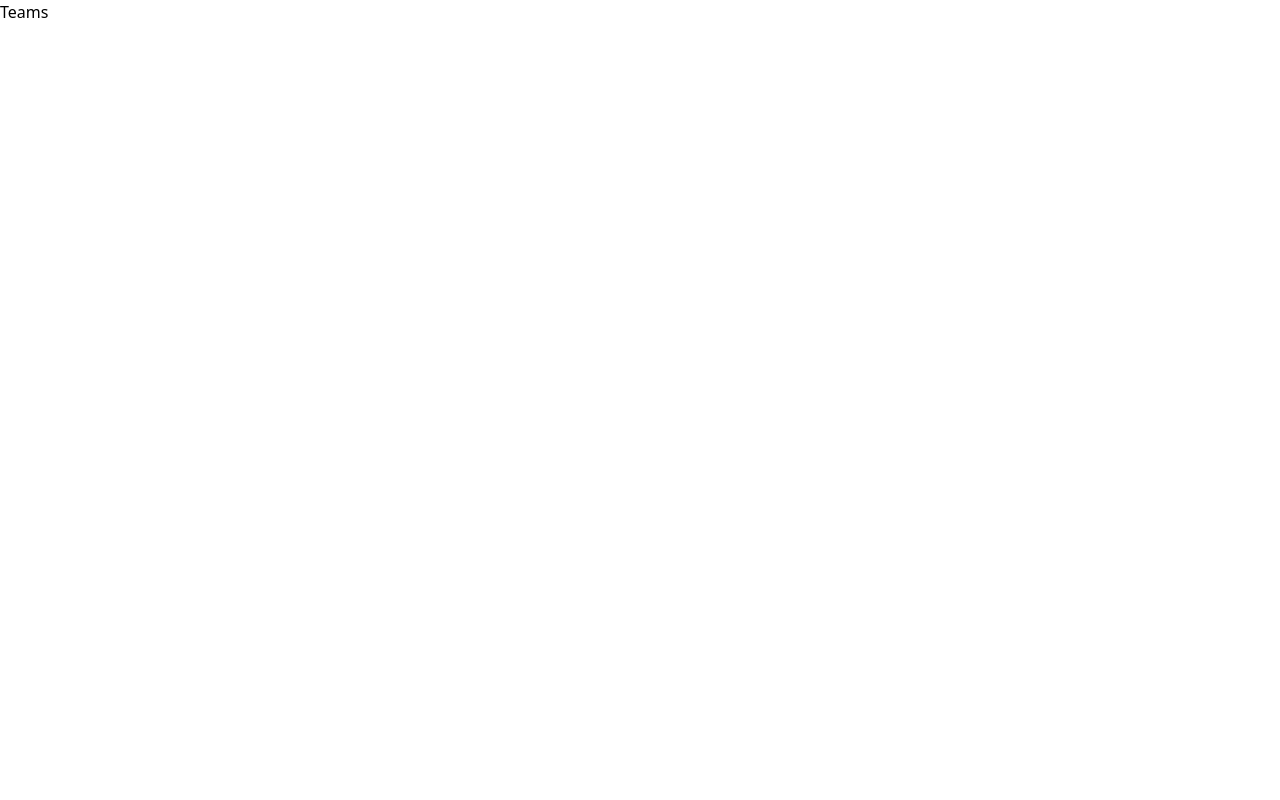
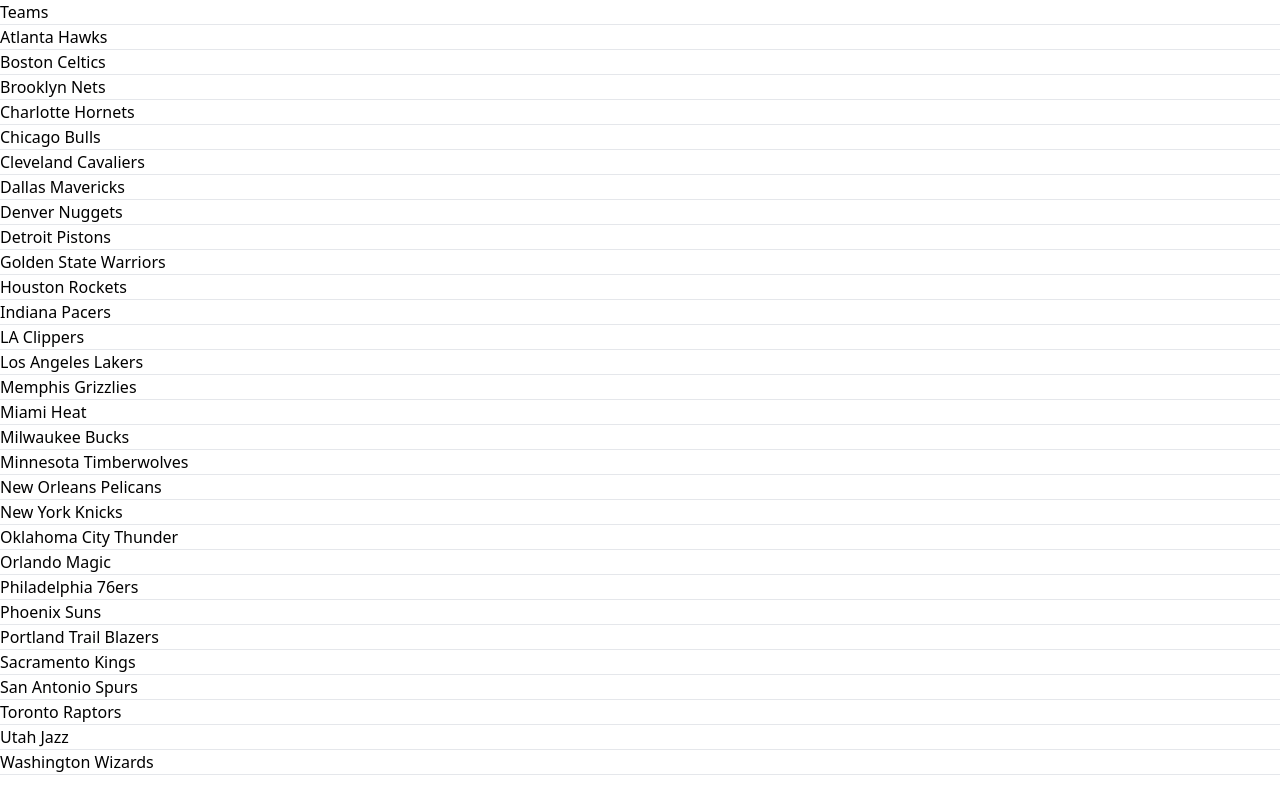
Before and after one commit to xancia/NBA-APP, a React (Vite) app: page /teams in a window 1280 px wide. Built offline with nearby package versions, Linux system fonts and the light colour scheme.

Commit message:
added team data

```diff
--- /dev/null
+++ b/src/components/SoloedTeam.jsx
@@ -0,0 +1,30 @@
+import React, { useState } from "react";
+
+export default function SoloedTeam({ team, index }) {
+  const [reveal, setReveal] = useState(false);
+  function handleReveal() {
+    setReveal(!reveal);
+  }
+  return (
+    <div onClick={handleReveal} className="Team">
+      <div>{team.full_name}</div>
+      {/* <div>{team.abbreviation}</div> */}
+      {reveal && (
+          <>
+          <img src="" alt="Fix me" />
+          <div>{team.city}</div>
+          <div>{team.conference}</div>
+          <div>{team.division}</div>
+        </>
+      )}
+      <hr />
+    </div>
+  );
+}
+//         "id": 1,
+//         "abbreviation": "ATL",
+//         "city": "Atlanta",
+//         "conference": "East",
+//         "division": "Southeast",
+//         "full_name": "Atlanta Hawks",
+//         "name": "Hawks"
--- a/src/components/Teams.jsx
+++ b/src/components/Teams.jsx
@@ -1,8 +1,306 @@
+import { Fragment, useState } from "react";
+import SoloedTeam from './SoloedTeam'
 
+
+const repalceApiArr = [
+  {
+    id: 1,
+    abbreviation: "ATL",
+    city: "Atlanta",
+    conference: "East",
+    division: "Southeast",
+    full_name: "Atlanta Hawks",
+    name: "Hawks",
+  },
+  {
+    id: 2,
+    abbreviation: "BOS",
+    city: "Boston",
+    conference: "East",
+    division: "Atlantic",
+    full_name: "Boston Celtics",
+    name: "Celtics",
+  },
+  {
+    id: 3,
+    abbreviation: "BKN",
+    city: "Brooklyn",
+    conference: "East",
+    division: "Atlantic",
+    full_name: "Brooklyn Nets",
+    name: "Nets",
+  },
+  {
+    id: 4,
+    abbreviation: "CHA",
+    city: "Charlotte",
+    conference: "East",
+    division: "Southeast",
+    full_name: "Charlotte Hornets",
+    name: "Hornets",
+  },
+  {
+    id: 5,
+    abbreviation: "CHI",
+    city: "Chicago",
+    conference: "East",
+    division: "Central",
+    full_name: "Chicago Bulls",
+    name: "Bulls",
+  },
+  {
+    id: 6,
+    abbreviation: "CLE",
+    city: "Cleveland",
+    conference: "East",
+    division: "Central",
+    full_name: "Cleveland Cavaliers",
+    name: "Cavaliers",
+  },
+  {
+    id: 7,
+    abbreviation: "DAL",
+    city: "Dallas",
+    conference: "West",
+    division: "Southwest",
+    full_name: "Dallas Mavericks",
+    name: "Mavericks",
+  },
+  {
+    id: 8,
+    abbreviation: "DEN",
+    city: "Denver",
+    conference: "West",
+    division: "Northwest",
+    full_name: "Denver Nuggets",
+    name: "Nuggets",
+  },
+  {
+    id: 9,
+    abbreviation: "DET",
+    city: "Detroit",
+    conference: "East",
+    division: "Central",
+    full_name: "Detroit Pistons",
+    name: "Pistons",
+  },
+  {
+    id: 10,
+    abbreviation: "GSW",
+    city: "Golden State",
+    conference: "West",
+    division: "Pacific",
+    full_name: "Golden State Warriors",
+    name: "Warriors",
+  },
+  {
+    id: 11,
+    abbreviation: "HOU",
+    city: "Houston",
+    conference: "West",
+    division: "Southwest",
+    full_name: "Houston Rockets",
+    name: "Rockets",
+  },
+  {
+    id: 12,
+    abbreviation: "IND",
+    city: "Indiana",
+    conference: "East",
+    division: "Central",
+    full_name: "Indiana Pacers",
+    name: "Pacers",
+  },
+  {
+    id: 13,
+    abbreviation: "LAC",
+    city: "LA",
+    conference: "West",
+    division: "Pacific",
+    full_name: "LA Clippers",
+    name: "Clippers",
+  },
+  {
+    id: 14,
+    abbreviation: "LAL",
+    city: "Los Angeles",
+    conference: "West",
+    division: "Pacific",
+    full_name: "Los Angeles Lakers",
+    name: "Lakers",
+  },
+  {
+    id: 15,
+    abbreviation: "MEM",
+    city: "Memphis",
+    conference: "West",
+    division: "Southwest",
+    full_name: "Memphis Grizzlies",
+    name: "Grizzlies",
+  },
+  {
+    id: 16,
+    abbreviation: "MIA",
+    city: "Miami",
+    conference: "East",
+    division: "Southeast",
+    full_name: "Miami Heat",
+    name: "Heat",
+  },
+  {
+    id: 17,
+    abbreviation: "MIL",
+    city: "Milwaukee",
+    conference: "East",
+    division: "Central",
+    full_name: "Milwaukee Bucks",
+    name: "Bucks",
+  },
+  {
+    id: 18,
+    abbreviation: "MIN",
+    city: "Minnesota",
+    conference: "West",
+    division: "Northwest",
+    full_name: "Minnesota Timberwolves",
+    name: "Timberwolves",
+  },
+  {
+    id: 19,
+    abbreviation: "NOP",
+    city: "New Orleans",
+    conference: "West",
+    division: "Southwest",
+    full_name: "New Orleans Pelicans",
+    name: "Pelicans",
+  },
+  {
+    id: 20,
+    abbreviation: "NYK",
+    city: "New York",
+    conference: "East",
+    division: "Atlantic",
+    full_name: "New York Knicks",
+    name: "Knicks",
+  },
+  {
+    id: 21,
+    abbreviation: "OKC",
+    city: "Oklahoma City",
+    conference: "West",
+    division: "Northwest",
+    full_name: "Oklahoma City Thunder",
+    name: "Thunder",
+  },
+  {
+    id: 22,
+    abbreviation: "ORL",
+    city: "Orlando",
+    conference: "East",
+    division: "Southeast",
+    full_name: "Orlando Magic",
+    name: "Magic",
+  },
+  {
+    id: 23,
+    abbreviation: "PHI",
+    city: "Philadelphia",
+    conference: "East",
+    division: "Atlantic",
+    full_name: "Philadelphia 76ers",
+    name: "76ers",
+  },
+  {
+    id: 24,
+    abbreviation: "PHX",
+    city: "Phoenix",
+    conference: "West",
+    division: "Pacific",
+    full_name: "Phoenix Suns",
+    name: "Suns",
+  },
+  {
+    id: 25,
+    abbreviation: "POR",
+    city: "Portland",
+    conference: "West",
+    division: "Northwest",
+    full_name: "Portland Trail Blazers",
+    name: "Trail Blazers",
+  },
+  {
+    id: 26,
+    abbreviation: "SAC",
+    city: "Sacramento",
+    conference: "West",
+    division: "Pacific",
+    full_name: "Sacramento Kings",
+    name: "Kings",
+  },
+  {
+    id: 27,
+    abbreviation: "SAS",
+    city: "San Antonio",
+    conference: "West",
+    division: "Southwest",
+    full_name: "San Antonio Spurs",
+    name: "Spurs",
+  },
+  {
+    id: 28,
+    abbreviation: "TOR",
+    city: "Toronto",
+    conference: "East",
+    division: "Atlantic",
+    full_name: "Toronto Raptors",
+    name: "Raptors",
+  },
+  {
+    id: 29,
+    abbreviation: "UTA",
+    city: "Utah",
+    conference: "West",
+    division: "Northwest",
+    full_name: "Utah Jazz",
+    name: "Jazz",
+  },
+  {
+    id: 30,
+    abbreviation: "WAS",
+    city: "Washington",
+    conference: "East",
+    division: "Southeast",
+    full_name: "Washington Wizards",
+    name: "Wizards",
+  },
+];
 const Teams = () => {
+
   return (
-    <div>Teams</div>
-  )
-}
+    <Fragment>
+      <div>Teams</div>
+      <hr />
 
-export default Teams
+      {repalceApiArr && (
+        <>
+          {repalceApiArr.map((team, index) => (
+            <SoloedTeam
+            key={team.id}
+            team={team}
+            index={index} />
+          ))}
+        </>
+      )}
+    </Fragment>
+  );
+};
+
+//         "id": 1,
+//         "abbreviation": "ATL",
+//         "city": "Atlanta",
+//         "conference": "East",
+//         "division": "Southeast",
+//         "full_name": "Atlanta Hawks",
+//         "name": "Hawks"
+
+export default Teams;
```
